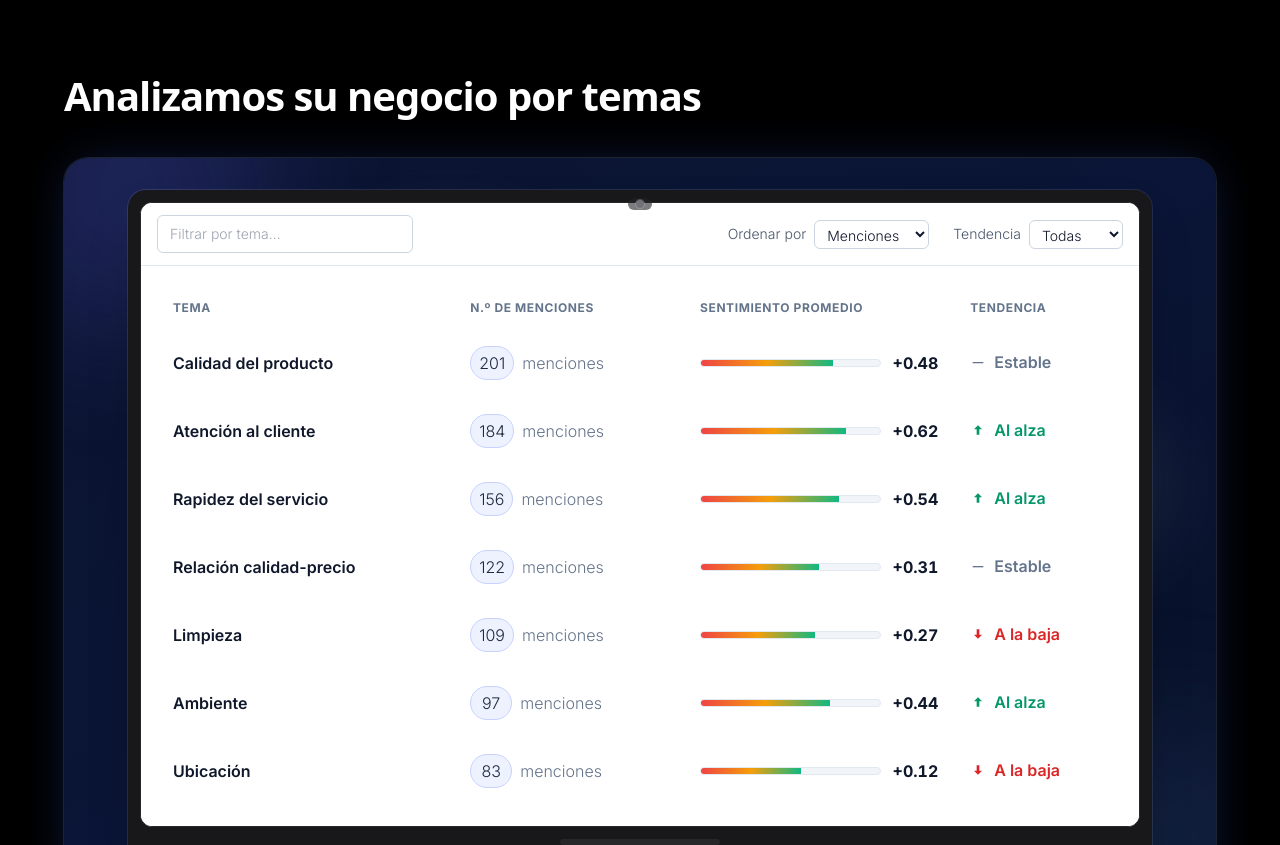
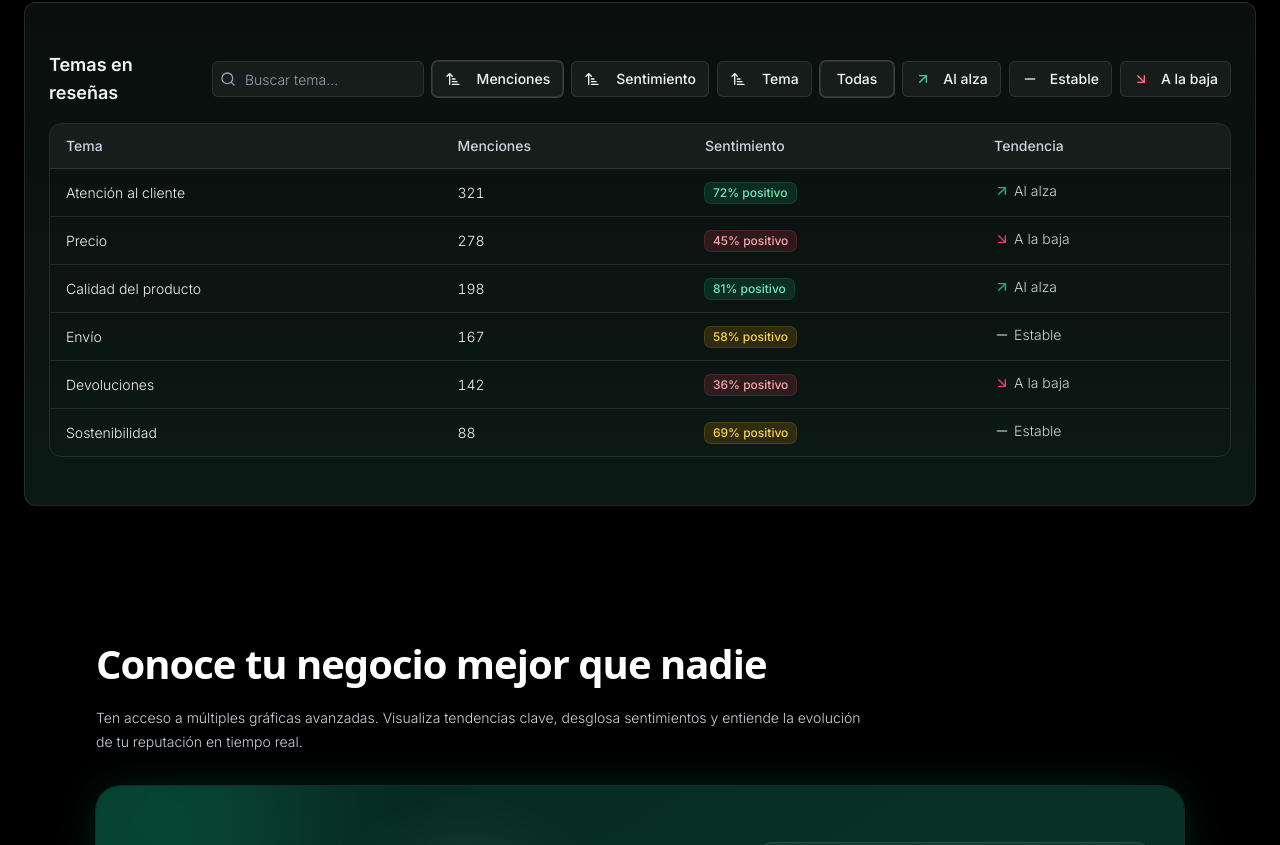
Before and after one commit to eduardomaper7-coder/aibe-frontend, a Next.js app: page / in a window 1280 px wide. Shown: the part 4135-4980 px from the top of the page. Built offline with nearby package versions, Linux system fonts and the light colour scheme.

Commit message:
pagina-comercial20

```diff
--- a/components/ui/temasdemo.tsx
+++ b/components/ui/temasdemo.tsx
@@ -1,216 +1,200 @@
-'use client';
+"use client";
 
-import { useEffect, useMemo, useState } from 'react';
-import type { ReactNode } from 'react';
+import { useMemo, useState } from "react";
+import { Card, CardContent } from "@/components/ui/card";
+import { Input } from "@/components/ui/input";
+import { Button } from "@/components/ui/button";
+import { ArrowUpRight, ArrowDownRight, Minus, Search, SortAsc } from "lucide-react";
 
-// ————————————————————————————————————————————————
-// Shell de portátil (mockup) con cámara más sutil
-function LaptopShell({ children }: { children: ReactNode }) {
+// ——— Tipos ——————————————————————————————————
+export type Tend = "up" | "down" | "flat";
+
+export type Row = {
+  tema: string;
+  menciones: number;      // total menciones
+  sentimiento: number;    // 0–100 (positivo)
+  tendencia: Tend;        // dirección de la tendencia
+};
+
+// ——— Datos demo (usa Tend, no string) —————————
+const dataDemo: Row[] = [
+  { tema: "Atención al cliente", menciones: 321, sentimiento: 72, tendencia: "up" },
+  { tema: "Precio",               menciones: 278, sentimiento: 45, tendencia: "down" },
+  { tema: "Calidad del producto", menciones: 198, sentimiento: 81, tendencia: "up" },
+  { tema: "Envío",                menciones: 167, sentimiento: 58, tendencia: "flat" },
+  { tema: "Devoluciones",         menciones: 142, sentimiento: 36, tendencia: "down" },
+  { tema: "Sostenibilidad",       menciones: 88,  sentimiento: 69, tendencia: "flat" },
+];
+
+// ——— Utils UI ————————————————————————————————
+const TrendIcon = ({ t }: { t: Tend }) => {
+  if (t === "up")   return <ArrowUpRight className="h-4 w-4 text-emerald-500" aria-label="al alza" />;
+  if (t === "down") return <ArrowDownRight className="h-4 w-4 text-rose-500" aria-label="a la baja" />;
+  return <Minus className="h-4 w-4 text-slate-400" aria-label="estable" />;
+};
+
+const badgeBySent = (v: number) =>
+  v >= 70 ? "bg-emerald-500/15 text-emerald-300 ring-1 ring-emerald-500/30" :
+  v >= 50 ? "bg-amber-500/15 text-amber-300 ring-1 ring-amber-500/30" :
+            "bg-rose-500/15 text-rose-300 ring-1 ring-rose-500/30";
+
+// ——— Componente ——————————————————————————————
+export function AnalisisResenasMejorado({ data = dataDemo }: { data?: Row[] }) {
+  const [q, setQ] = useState("");
+  const [orden, setOrden] = useState<"menciones" | "sentimiento" | "tema">("menciones");
+  const [tend, setTend] = useState<"all" | Tend>("all");
+
+  const rows = useMemo(() => {
+    let filtered = data;
+
+    if (q.trim()) {
+      const s = q.toLowerCase();
+      filtered = filtered.filter(r => r.tema.toLowerCase().includes(s));
+    }
+
+    if (tend !== "all") {
+      filtered = filtered.filter(r => r.tendencia === tend);
+    }
+
+    const sorted = [...filtered].sort((a, b) => {
+      if (orden === "tema") return a.tema.localeCompare(b.tema);
+      if (orden === "menciones") return b.menciones - a.menciones;
+      return b.sentimiento - a.sentimiento;
+    });
+
+    return sorted;
+  }, [data, q, tend, orden]);
+
   return (
-    <div className="mx-auto w-full max-w-5xl">
-      <div className="relative mx-auto rounded-[18px] bg-zinc-900 p-3 ring-1 ring-white/10 shadow-2xl">
-        {/* Cámara sutil */}
-        <div className="absolute left-1/2 top-2 -translate-x-1/2">
-          <div className="mx-auto flex items-center gap-2 rounded-full bg-zinc-800/60 px-2 py-[2px] shadow-inner">
-            <div className="h-2 w-2 rounded-full bg-zinc-500 ring-1 ring-white/20" />
+    <section className="w-full">
+      <Card className="border-white/10 bg-gradient-to-b from-[#0a0f0d] to-[#0b1914] text-slate-100">
+        <CardContent className="p-4 md:p-6">
+          <div className="mb-4 flex flex-col gap-3 md:flex-row md:items-center md:justify-between">
+            <h3 className="text-lg font-semibold">Temas en reseñas</h3>
+            <div className="flex flex-col items-stretch gap-2 sm:flex-row sm:items-center">
+              <div className="relative">
+                <Search className="pointer-events-none absolute left-2 top-1/2 h-4 w-4 -translate-y-1/2 text-slate-400" />
+                <Input
+                  value={q}
+                  onChange={(e) => setQ(e.target.value)}
+                  placeholder="Buscar tema…"
+                  className="pl-8 bg-white/5 border-white/10 text-slate-100 placeholder:text-slate-400"
+                />
+              </div>
+
+              <div className="flex gap-2">
+                <Button
+                  variant="outline"
+                  className={`border-white/10 bg-white/5 ${orden === "menciones" ? "ring-1 ring-white/20" : ""}`}
+                  onClick={() => setOrden("menciones")}
+                >
+                  <SortAsc className="mr-2 h-4 w-4" />
+                  Menciones
+                </Button>
+                <Button
+                  variant="outline"
+                  className={`border-white/10 bg-white/5 ${orden === "sentimiento" ? "ring-1 ring-white/20" : ""}`}
+                  onClick={() => setOrden("sentimiento")}
+                >
+                  <SortAsc className="mr-2 h-4 w-4" />
+                  Sentimiento
+                </Button>
+                <Button
+                  variant="outline"
+                  className={`border-white/10 bg-white/5 ${orden === "tema" ? "ring-1 ring-white/20" : ""}`}
+                  onClick={() => setOrden("tema")}
+                >
+                  <SortAsc className="mr-2 h-4 w-4" />
+                  Tema
+                </Button>
+              </div>
+
+              <div className="flex gap-2">
+                <Button
+                  variant="outline"
+                  className={`border-white/10 bg-white/5 ${tend === "all" ? "ring-1 ring-white/20" : ""}`}
+                  onClick={() => setTend("all")}
+                >
+                  Todas
+                </Button>
+                <Button
+                  variant="outline"
+                  className={`border-white/10 bg-white/5 ${tend === "up" ? "ring-1 ring-emerald-400/30" : ""}`}
+                  onClick={() => setTend("up")}
+                >
+                  <ArrowUpRight className="mr-1 h-4 w-4 text-emerald-400" />
+                  Al alza
+                </Button>
+                <Button
+                  variant="outline"
+                  className={`border-white/10 bg-white/5 ${tend === "flat" ? "ring-1 ring-slate-400/30" : ""}`}
+                  onClick={() => setTend("flat")}
+                >
+                  <Minus className="mr-1 h-4 w-4 text-slate-300" />
+                  Estable
+                </Button>
+                <Button
+                  variant="outline"
+                  className={`border-white/10 bg-white/5 ${tend === "down" ? "ring-1 ring-rose-400/30" : ""}`}
+                  onClick={() => setTend("down")}
+                >
+                  <ArrowDownRight className="mr-1 h-4 w-4 text-rose-400" />
+                  A la baja
+                </Button>
+              </div>
+            </div>
           </div>
-        </div>
-        {/* Pantalla */}
-        <div className="overflow-hidden rounded-[12px] border border-zinc-800 bg-white shadow-inner">
-          {children}
-        </div>
-        {/* Bisagra/base */}
-        <div className="mx-auto mt-3 h-1.5 w-40 rounded-full bg-zinc-800" />
-        <div className="mx-auto mt-1 h-1 w-[92%] rounded-full bg-gradient-to-r from-zinc-800 via-zinc-700 to-zinc-800" />
-      </div>
-    </div>
+
+          <div className="overflow-hidden rounded-xl border border-white/10">
+            <table className="min-w-full divide-y divide-white/10">
+              <thead className="bg-white/5">
+                <tr className="text-left text-sm text-slate-300">
+                  <th className="px-4 py-3 font-medium">Tema</th>
+                  <th className="px-4 py-3 font-medium">Menciones</th>
+                  <th className="px-4 py-3 font-medium">Sentimiento</th>
+                  <th className="px-4 py-3 font-medium">Tendencia</th>
+                </tr>
+              </thead>
+              <tbody className="divide-y divide-white/10">
+                {rows.map((r) => (
+                  <tr key={r.tema} className="text-sm hover:bg-white/[0.03]">
+                    <td className="px-4 py-3">{r.tema}</td>
+                    <td className="px-4 py-3 tabular-nums">{r.menciones.toLocaleString()}</td>
+                    <td className="px-4 py-3">
+                      <span
+                        className={`inline-flex items-center rounded-md px-2 py-0.5 text-xs font-medium ${badgeBySent(
+                          r.sentimiento
+                        )}`}
+                        title={`${r.sentimiento}% positivo`}
+                      >
+                        {r.sentimiento}% positivo
+                      </span>
+                    </td>
+                    <td className="px-4 py-3">
+                      <div className="inline-flex items-center gap-1">
+                        <TrendIcon t={r.tendencia} />
+                        <span className="text-slate-300">
+                          {r.tendencia === "up" ? "Al alza" : r.tendencia === "down" ? "A la baja" : "Estable"}
+                        </span>
+                      </div>
+                    </td>
+                  </tr>
+                ))}
+
+                {rows.length === 0 && (
+                  <tr>
+                    <td colSpan={4} className="px-4 py-6 text-center text-slate-400">
+                      No se encontraron resultados.
+                    </td>
+                  </tr>
+                )}
+              </tbody>
+            </table>
+          </div>
+        </CardContent>
+      </Card>
+    </section>
   );
 }
 
-// ————————————————————————————————————————————————
-// Datos demo y utilidades
-const dataDemo = [
-  { tema: 'Atención al cliente', menciones: 184, sentimiento: 0.62, tendencia: 'up' },
-  { tema: 'Rapidez del servicio', menciones: 156, sentimiento: 0.54, tendencia: 'up' },
-  { tema: 'Calidad del producto', menciones: 201, sentimiento: 0.48, tendencia: 'flat' },
-  { tema: 'Relación calidad-precio', menciones: 122, sentimiento: 0.31, tendencia: 'flat' },
-  { tema: 'Ambiente', menciones: 97, sentimiento: 0.44, tendencia: 'up' },
-  { tema: 'Ubicación', menciones: 83, sentimiento: 0.12, tendencia: 'down' },
-  { tema: 'Limpieza', menciones: 109, sentimiento: 0.27, tendencia: 'down' },
-];
-
-type Tend = 'up' | 'down' | 'flat';
-interface Row { tema: string; menciones: number; sentimiento: number; tendencia: Tend }
-
-function pct(x: number) { return Math.max(0, Math.min(100, Math.round((x + 1) * 50))); }
-function fmtSent(x: number) { return `${x > 0 ? '+' : ''}${x.toFixed(2)}`; }
-
-function Trend({ value }: { value: Tend }) {
-  const classes = value === 'up' ? 'text-emerald-600'
-    : value === 'down' ? 'text-red-600'
-    : 'text-slate-500';
-  const label = value === 'up' ? 'Al alza' : value === 'down' ? 'A la baja' : 'Estable';
-  return (
-    <span className={`inline-flex items-center gap-2 font-semibold ${classes}`}>
-      {value === 'up' && (
-        <svg viewBox="0 0 24 24" className="h-4 w-4 fill-current" aria-hidden="true">
-          <path d="M12 5l6 6h-4v8h-4v-8H6l6-6z" />
-        </svg>
-      )}
-      {value === 'down' && (
-        <svg viewBox="0 0 24 24" className="h-4 w-4 fill-current" aria-hidden="true">
-          <path d="M12 19l-6-6h4V5h4v8h4l-6 6z" />
-        </svg>
-      )}
-      {value === 'flat' && (
-        <svg viewBox="0 0 24 24" className="h-4 w-4 fill-current" aria-hidden="true">
-          <path d="M4 12h16v2H4z" />
-        </svg>
-      )}
-      <span className="sr-only">Tendencia: </span>{label}
-    </span>
-  );
-}
-
-// ————————————————————————————————————————————————
-export default function SeccionAnalisisPorTemas() {
-  useEffect(() => {
-    const h2s = Array.from(document.querySelectorAll('h2'));
-    const target = h2s.find((n) => n.textContent?.trim() === 'Análisis IA avanzada');
-    if (target) {
-      const section = target.closest('section');
-      if (section) (section as HTMLElement).style.display = 'none';
-    }
-  }, []);
-
-  return (
-    <div className="bg-black text-slate-100">
-      <section className="relative isolate px-4 py-16 sm:px-6 lg:px-8">
-        <div className="mx-auto max-w-6xl">
-          <header className="mb-8">
-            <h1 className="text-left font-sans text-white text-[32px] sm:text-[36px] md:text-[40px] font-semibold tracking-tight">
-              Analizamos su negocio por temas
-            </h1>
-          </header>
-
-          <div className="relative overflow-hidden rounded-3xl p-6 md:p-8 ring-1 ring-white/10 shadow-[0_0_50px_-12px_rgba(30,58,138,0.6)] bg-gradient-to-br from-[#0B1430] via-[#0A1537] to-[#081025]">
-            <div className="pointer-events-none absolute -top-28 -left-20 h-72 w-72 rounded-full bg-indigo-500/20 blur-3xl" />
-            <div className="pointer-events-none absolute -bottom-28 -right-24 h-72 w-72 rounded-full bg-blue-400/10 blur-3xl" />
-            <div className="pointer-events-none absolute top-16 left-1/4 h-48 w-48 rounded-full bg-white/10 blur-2xl" />
-            <div className="pointer-events-none absolute bottom-12 right-1/3 h-56 w-56 rounded-full bg-white/5 blur-3xl" />
-            <div className="pointer-events-none absolute top-1/3 right-10 h-40 w-40 rounded-full bg-white/[0.07] blur-2xl" />
-
-            <LaptopShell>
-              <AnalisisResenasMejorado />
-            </LaptopShell>
-          </div>
-        </div>
-      </section>
-    </div>
-  );
-}
-
-// ————————————————————————————————————————————————
-export function AnalisisResenasMejorado({ data = dataDemo }: { data?: Row[] }) {
-  const [q, setQ] = useState('');
-  const [orden, setOrden] = useState<'menciones'|'sentimiento'|'tema'>('menciones');
-  const [tend, setTend] = useState<'all'|Tend>('all');
-
-  const rows = useMemo(()=> data as Row[], [data]);
-
-  const filteredSorted = useMemo(()=>{
-    const f = rows.filter(r =>
-      (!q || r.tema.toLowerCase().includes(q.toLowerCase())) &&
-      (tend === 'all' || r.tendencia === tend)
-    );
-    const s = [...f].sort((a,b)=>{
-      if(orden === 'menciones') return b.menciones - a.menciones;
-      if(orden === 'sentimiento') return b.sentimiento - a.sentimiento;
-      return a.tema.localeCompare(b.tema, 'es');
-    });
-    return s;
-  }, [rows, q, orden, tend]);
-
-  return (
-    <div className="bg-white text-slate-900">
-      <div className="flex flex-wrap items-center justify-between gap-3 border-b border-slate-200 px-4 py-3">
-        <input
-          value={q}
-          onChange={(e)=>setQ(e.target.value)}
-          placeholder="Filtrar por tema…"
-          className="w-64 max-w-full rounded-md border border-slate-300 px-3 py-2 text-sm outline-none focus:ring-2 focus:ring-indigo-500"
-        />
-        <div className="flex items-center gap-2 text-sm">
-          <label className="text-slate-600">Ordenar por</label>
-          <select
-            value={orden}
-            onChange={(e)=>setOrden(e.target.value as 'menciones'|'sentimiento'|'tema')}
-            className="rounded-md border border-slate-300 bg-white px-2 py-1"
-          >
-            <option value="menciones">Menciones</option>
-            <option value="sentimiento">Sentimiento</option>
-            <option value="tema">Tema</option>
-          </select>
-          <label className="ml-4 text-slate-600">Tendencia</label>
-          <select
-            value={tend}
-            onChange={(e)=>setTend(e.target.value as 'all'|Tend)}
-            className="rounded-md border border-slate-300 bg-white px-2 py-1"
-          >
-            <option value="all">Todas</option>
-            <option value="up">Al alza</option>
-            <option value="flat">Estable</option>
-            <option value="down">A la baja</option>
-          </select>
-        </div>
-      </div>
-
-      <div className="p-4">
-        <div className="overflow-x-auto">
-          <table className="w-full border-separate [border-spacing:0_10px]" aria-label="Tabla de temas estática">
-            <thead>
-              <tr className="bg-white">
-                <th className="px-4 py-2 text-left text-xs uppercase tracking-wider text-slate-500">Tema</th>
-                <th className="px-4 py-2 text-left text-xs uppercase tracking-wider text-slate-500">N.º de menciones</th>
-                <th className="px-4 py-2 text-left text-xs uppercase tracking-wider text-slate-500">Sentimiento promedio</th>
-                <th className="px-4 py-2 text-left text-xs uppercase tracking-wider text-slate-500">Tendencia</th>
-              </tr>
-            </thead>
-            <tbody>
-              {filteredSorted.length === 0 && (
-                <tr>
-                  <td colSpan={4} className="px-4 py-10 text-center text-slate-500">No hay resultados para los filtros actuales.</td>
-                </tr>
-              )}
-              {filteredSorted.map((d, i) => (
-                <tr key={i} className="overflow-hidden rounded-xl border border-slate-200 bg-white transition-shadow hover:shadow-md">
-                  <td className="px-4 py-3 font-semibold">{d.tema}</td>
-                  <td className="px-4 py-3">
-                    <div className="flex items-center gap-2">
-                      <span className="min-w-[42px] rounded-full border border-indigo-200 bg-indigo-50 px-2 py-1 text-center text-slate-800">
-                        {d.menciones}
-                      </span>
-                      <span className="text-slate-500">menciones</span>
-                    </div>
-                  </td>
-                  <td className="px-4 py-3">
-                    <div className="flex items-center gap-3">
-                      <div className="h-2 w-full overflow-hidden rounded-full border border-slate-200 bg-slate-100">
-                        <span
-                          className="block h-full bg-gradient-to-r from-red-500 via-amber-500 to-emerald-500"
-                          style={{ width: `${pct(d.sentimiento)}%` }}
-                        />
-                      </div>
-                      <div className="tabular-nums font-bold">{fmtSent(d.sentimiento)}</div>
-                    </div>
-                  </td>
-                  <td className="px-4 py-3"><Trend value={d.tendencia} /></td>
-                </tr>
-              ))}
-            </tbody>
-          </table>
-        </div>
-      </div>
-    </div>
-  );
-}
+export default AnalisisResenasMejorado;
```
